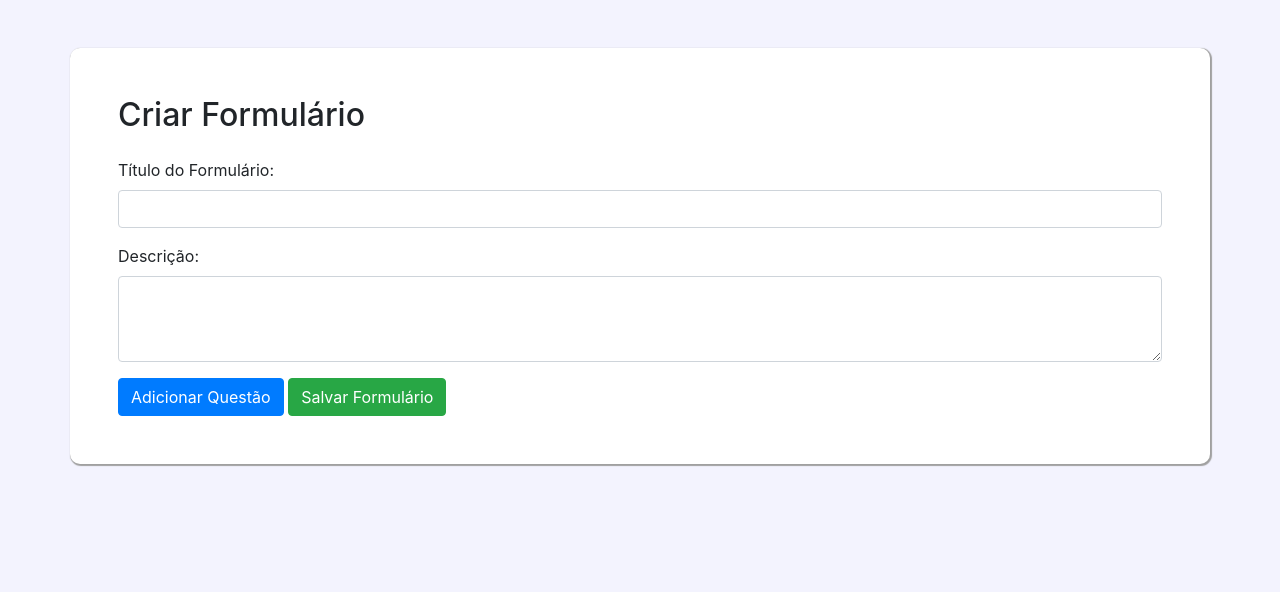
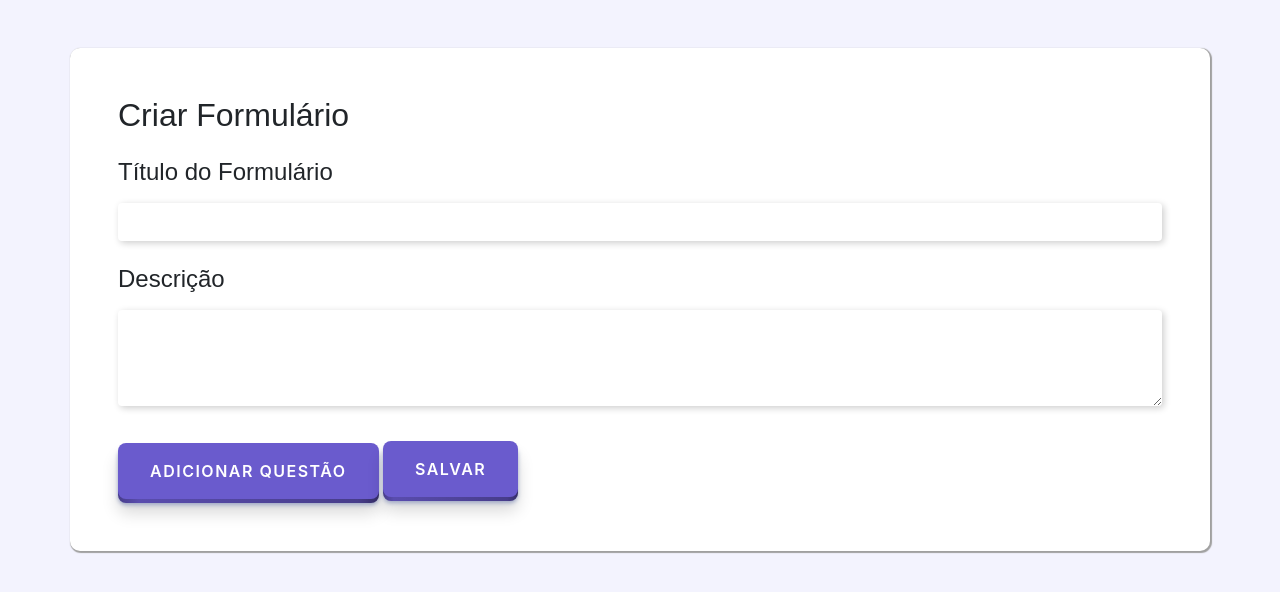
Before and after one commit to Rafaavinii/formulario-dinamico, a Django app: page /formulario/criar_formulario/ in a window 1280 px wide. Shown: the top 592 px of the page. Run offline with Django 5.2, Linux system fonts and the light colour scheme; some libraries are stand-ins or nearby versions.

Commit message:
tela de criar fomulario

```diff
--- a/form_dinamico/formulario/templates/criar_formulario.html
+++ b/form_dinamico/formulario/templates/criar_formulario.html
@@ -7,6 +7,7 @@
     <meta name="viewport" content="width=device-width, initial-scale=1.0">
     <link rel="stylesheet" href="https://stackpath.bootstrapcdn.com/bootstrap/4.5.2/css/bootstrap.min.css">
     <link rel="stylesheet" href="{% static 'formulario/criar_formulario.css' %}">
+    <link rel="stylesheet" href="https://fonts.googleapis.com/css?family=Oswald">
     <title>Formulário Dinâmico</title>
 </head>
 <body>
@@ -17,22 +18,35 @@
     <form id="formularioDinamico" method="post" action="{% url 'criar_formulario' %}">
         {% csrf_token %}
         <input type="hidden" name="num_questoes" id="num_questoes" value="0">
-        <div class="form-group">
-            <label for="titulo">Título do Formulário:</label>
-            <input type="text" class="form-control" id="titulo" name="titulo" required>
+        <div class="form-group mb-4">
+            <label for="titulo"><h4>Título do Formulário</h4></label>
+            <input type="text" class="form-control input-text" id="titulo" name="titulo" required>
         </div>
 
         <div class="form-group">
-            <label for="descricao">Descrição:</label>
-            <textarea class="form-control" id="descricao" name="descricao" rows="3"></textarea>
+            <label for="descricao"><h4>Descrição</h4></label>
+            <textarea class="form-group input-text" id="descricao" name="descricao" rows="3"></textarea>
         </div>
 
         <div id="questoes-container">
             <!-- Aqui serão adicionadas as questões dinamicamente -->
         </div>
 
-        <button type="button" class="btn btn-primary" onclick="adicionarQuestao()">Adicionar Questão</button>
-        <button type="submit" class="btn btn-success">Salvar Formulário</button>
+
+        <button type="button" class="btn pushable" onclick="adicionarQuestao()">
+            <span class="shadow"></span>
+            <span class="edge"></span>
+            <span class="front">
+              Adicionar Questão
+            </span>
+        </button>
+        <button type="submit" class="pushable">
+            <span class="shadow"></span>
+            <span class="edge"></span>
+            <span class="front">
+              Salvar
+            </span>
+        </button>
     </form>
 </div>
 
@@ -52,7 +66,7 @@
         const questaoCount = container.getElementsByClassName('card').length + 1;
 
         const cardDiv = document.createElement('div');
-        cardDiv.className = 'card mt-3';
+        cardDiv.className = 'card mt-3 mb-3 card-questao';
 
         const cardBodyDiv = document.createElement('div');
         cardBodyDiv.className = 'card-body';
@@ -66,7 +80,7 @@
 
         const inputQuestao = document.createElement('input');
         inputQuestao.type = 'text';
-        inputQuestao.className = 'form-control';
+        inputQuestao.className = 'form-control input-text';
         inputQuestao.id = `questao${questaoCount}`;
         inputQuestao.name = `questao${questaoCount}`;
         inputQuestao.required = true;
@@ -109,9 +123,12 @@
 
         const buttonAdicionarOpcao = document.createElement('button');
         buttonAdicionarOpcao.type = 'button';
-        buttonAdicionarOpcao.className = 'btn btn-secondary';
+        buttonAdicionarOpcao.className = 'botao-icon';
         buttonAdicionarOpcao.setAttribute('onclick', `adicionarOpcao(${questaoCount})`);
-        buttonAdicionarOpcao.innerText = 'Adicionar Opção';
+        var icone = document.createElement("i");
+        icone.className = "fas fa-plus";
+        icone.textContent = "+";
+        buttonAdicionarOpcao.appendChild(icone)
 
         const divFormCheck = document.createElement('div');
         divFormCheck.className = 'form-check';
@@ -130,7 +147,7 @@
 
         const inputTextOpcao = document.createElement('input');
         inputTextOpcao.type = 'text';
-        inputTextOpcao.className = 'form-control';
+        inputTextOpcao.className = 'form-control input-text';
         inputTextOpcao.id = `opcao1-text-${questaoCount}`;
         inputTextOpcao.name = `opcao1-text-${questaoCount}`;
         inputTextOpcao.placeholder = 'Opção 1';
@@ -145,7 +162,7 @@
 
         const buttonRemoverQuestao = document.createElement('button');
         buttonRemoverQuestao.type = 'button';
-        buttonRemoverQuestao.className = 'btn btn-danger';
+        buttonRemoverQuestao.className = 'btn-remover';
         buttonRemoverQuestao.setAttribute('onclick', 'removerQuestao(this)');
         buttonRemoverQuestao.innerText = 'Remover Questão';
 
@@ -197,7 +214,7 @@
 
         const inputTextOpcao = document.createElement('input');
         inputTextOpcao.type = 'text';
-        inputTextOpcao.className = 'form-control';
+        inputTextOpcao.className = 'form-control input-text';
         inputTextOpcao.id = `opcao${opcaoCount}-text-${questaoNumero}`;
         inputTextOpcao.name = `opcao${opcaoCount}-text-${questaoNumero}`;
         inputTextOpcao.placeholder = `Opção ${opcaoCount}`;
--- a/form_dinamico/templates/static/formulario/criar_formulario.css
+++ b/form_dinamico/templates/static/formulario/criar_formulario.css
@@ -1,3 +1,7 @@
+*{
+    font-family: 'Olswad', sans-serif;
+}
+
 body {
     background-color: #F3F3FE;
 }
@@ -7,3 +11,181 @@ body {
     border-radius: 10px;
     box-shadow: 1px 1px 1px 1px rgb(160, 160, 160);
 }
+
+.card-questao {
+    background-color: white;
+    border-radius: 10px;
+    box-shadow: 1px 1px 1px 1px rgb(160, 160, 160);
+}
+
+.pushable {
+    position: relative;
+    background: transparent;
+    padding: 0px;
+    border: none;
+    cursor: pointer;
+    outline-offset: 4px;
+    outline-color: deeppink;
+    transition: filter 250ms;
+    -webkit-tap-highlight-color: rgba(0, 0, 0, 0);
+  }
+
+  .shadow {
+    position: absolute;
+    top: 0;
+    left: 0;
+    height: 100%;
+    width: 100%;
+    background: hsl(226, 25%, 69%);
+    border-radius: 8px;
+    filter: blur(2px);
+    will-change: transform;
+    transform: translateY(2px);
+    transition: transform 600ms cubic-bezier(0.3, 0.7, 0.4, 1);
+  }
+
+  .edge {
+    position: absolute;
+    top: 0;
+    left: 0;
+    height: 100%;
+    width: 100%;
+    border-radius: 8px;
+    background: linear-gradient(
+      to right,
+      hsl(248, 39%, 39%) 0%,
+      hsl(248, 39%, 49%) 8%,
+      hsl(248, 39%, 39%) 92%,
+      hsl(248, 39%, 29%) 100%
+    );
+  }
+
+  .front {
+    display: block;
+    position: relative;
+    border-radius: 8px;
+    background: hsl(248, 53%, 58%);
+    padding: 16px 32px;
+    color: white;
+    font-family: -apple-system, BlinkMacSystemFont, "Segoe UI", Roboto, Oxygen,
+      Ubuntu, Cantarell, "Open Sans", "Helvetica Neue", sans-serif;
+    font-weight: 600;
+    text-transform: uppercase;
+    letter-spacing: 1.5px;
+    font-size: 1rem;
+    transform: translateY(-4px);
+    transition: transform 600ms cubic-bezier(0.3, 0.7, 0.4, 1);
+  }
+
+  .pushable:hover {
+    filter: brightness(110%);
+  }
+
+  .pushable:hover .front {
+    transform: translateY(-6px);
+    transition: transform 250ms cubic-bezier(0.3, 0.7, 0.4, 1.5);
+  }
+
+  .pushable:active .front {
+    transform: translateY(-2px);
+    transition: transform 34ms;
+  }
+
+  .pushable:hover .shadow {
+    transform: translateY(4px);
+    transition: transform 250ms cubic-bezier(0.3, 0.7, 0.4, 1.5);
+  }
+
+  .pushable:active .shadow {
+    transform: translateY(1px);
+    transition: transform 34ms;
+  }
+
+  .pushable:focus:not(:focus-visible) {
+    outline: none;
+  }
+
+  .btn-remover {
+    padding: 10px 22px;
+    border-radius: 10px;
+    border: 0;
+    background-color: rgb(255, 56, 86);
+    letter-spacing: 1.5px;
+    font-size: 15px;
+    transition: all 0.3s ease;
+    box-shadow: rgb(201, 46, 70) 0px 10px 0px 0px;
+    color: hsl(0, 0%, 100%);
+    cursor: pointer;
+  }
+
+  .btn-remover:hover {
+    box-shadow: rgb(201, 46, 70) 0px 7px 0px 0px;
+  }
+
+  .btn-remover:active {
+    background-color: rgb(255, 56, 86);
+    /*50, 168, 80*/
+    box-shadow: rgb(201, 46, 70) 0px 0px 0px 0px;
+    transform: translateY(5px);
+    transition: 200ms;
+  }
+
+  .botao-icon {
+    width: 50px;
+    margin-left: 5px;
+    margin-bottom: 5px;
+    border-radius: 10px;
+    border: 0;
+    background-color: rgb(47, 155, 38);
+    letter-spacing: 1.5px;
+    font-size: 15px;
+    transition: all 0.3s ease;
+    box-shadow: rgb(30, 129, 43) 0px 10px 0px 0px;
+    color: hsl(0, 0%, 100%);
+    cursor: pointer;
+  }
+
+  .botao-icon:hover {
+    box-shadow: rgb(43, 148, 34) 0px 7px 0px 0px;
+  }
+
+  .botao-icon:active {
+    background-color: rgb(56, 161, 36);
+    /*50, 168, 80*/
+    box-shadow: rgb(26, 116, 31) 0px 0px 0px 0px;
+    transform: translateY(5px);
+  }
+
+  .input-text {
+    max-width: 100%;
+    min-width: 100%;
+    padding: 12px;
+    border: none;
+    border-radius: 4px;
+    box-shadow: 2px 2px 7px 0 rgb(0, 0, 0, 0.2);
+    outline: none;
+    color: dimgray;
+  }
+
+  .input-text:invalid {
+    animation: justshake 0.3s forwards;
+    color: red;
+  }
+
+  @keyframes justshake {
+    25% {
+      transform: translateX(5px);
+    }
+
+    50% {
+      transform: translateX(-5px);
+    }
+
+    75% {
+      transform: translateX(5px);
+    }
+
+    100% {
+      transform: translateX-(5px);
+    }
+  }
```
